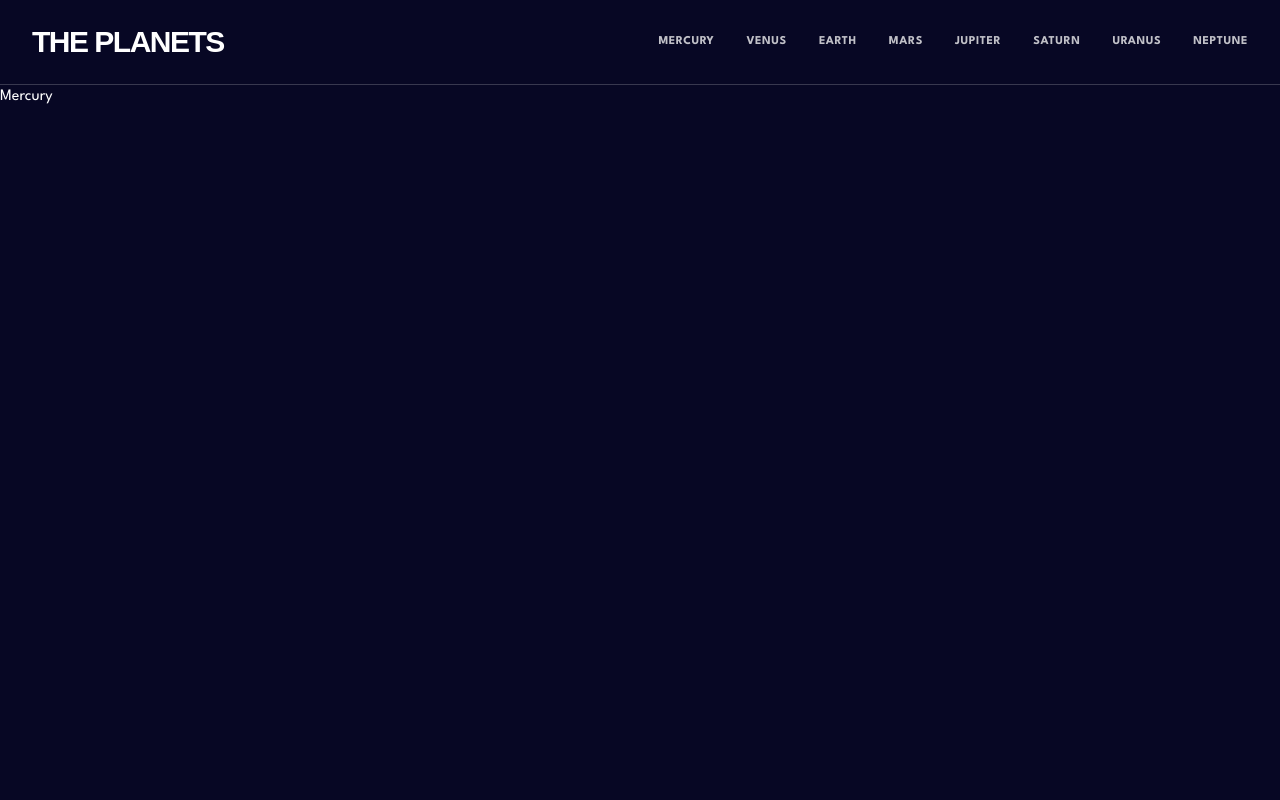
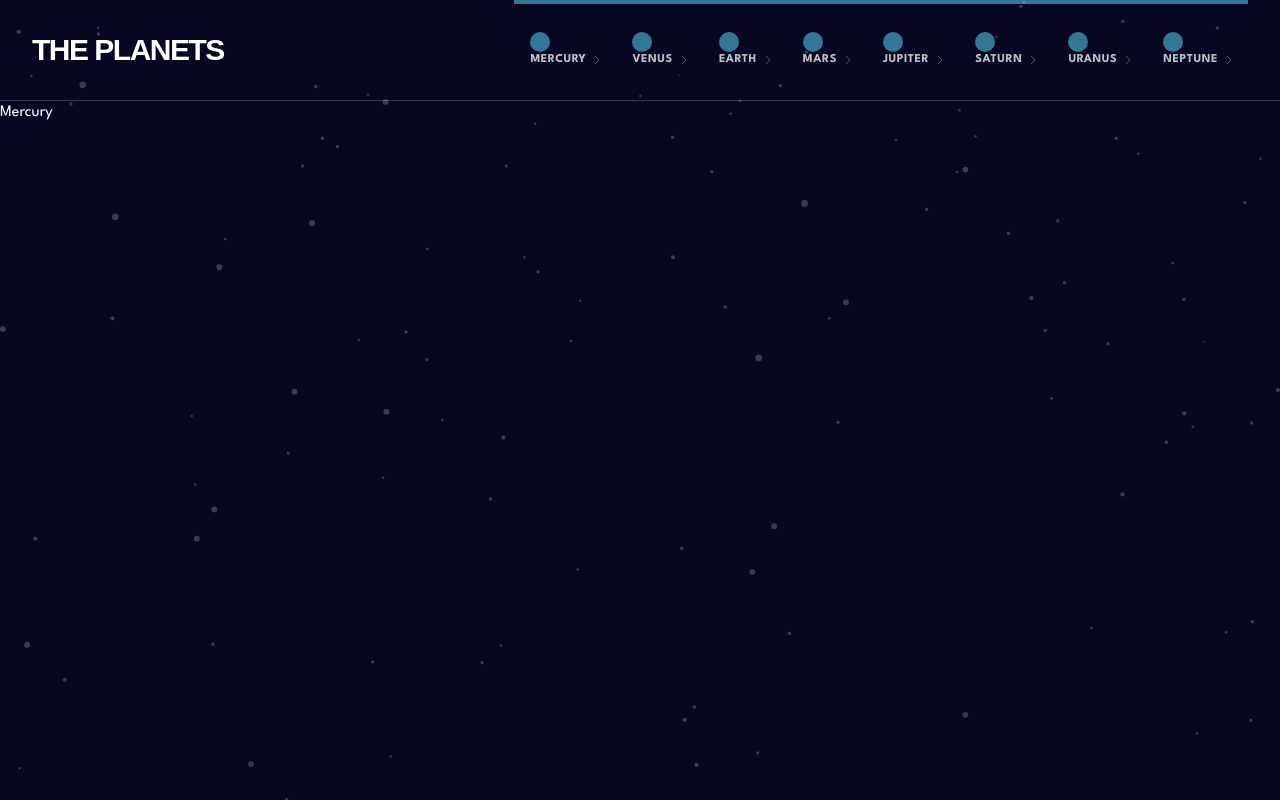
Before and after one commit to mattbegnoche/planets-react-tailwindcss, a React (Vite) app: page / in a window 1280 px wide. Built offline with nearby package versions, Linux system fonts and the light colour scheme.

Commit message:
Nav Link Elements Added

```diff
--- a/src/App.jsx
+++ b/src/App.jsx
@@ -1,15 +1,17 @@
 import { useState } from "react";
 import Navbar from "./Navbar";
 import Planets from "./Planets";
+import Stars from "./Stars";
 import data from "./data";
 
 function App() {
   const planetData = data;
   const [planet, setPlanet] = useState("");
   return (
-    <div className="bg-planetGray-900 min-h-screen text-white">
+    <div className="bg-planetGray-900 min-h-screen text-white ">
       <Navbar planetData={planetData} />
       <Planets planetData={planetData} />
+      <Stars />
     </div>
   );
 }
--- a/src/Navbar.jsx
+++ b/src/Navbar.jsx
@@ -2,11 +2,11 @@
 import Navlink from "./Navlink";
 export default function Navbar({ planetData }) {
   return (
-    <nav className="flex flex-row justify-between items-center px-8 py-6 border-b border-planetGray-700">
+    <nav className="flex flex-row justify-between items-center px-8 border-b border-planetGray-700">
       <span className="uppercase font-antonio font-semibold text-3xl tracking-tighter">
         The Planets
       </span>
-      <ul className="flex flex-row gap-8">
+      <ul className="flex flex-row">
         {planetData.map((planet) => (
           <Navlink key={planet.name} name={planet.name} />
         ))}
--- a/src/Navlink.jsx
+++ b/src/Navlink.jsx
@@ -1,10 +1,18 @@
 /* eslint-disable react/prop-types */
 import PropTypes from "prop-types";
+import iconCheveron from "./assets/icon-chevron.svg";
 
 export default function Navlink({ name }) {
   return (
-    <li className="uppercase text-xs font-bold tracking-wider opacity-75 hover:opacity-100">
+    <li className="uppercase relative text-xs font-bold tracking-wider opacity-75 hover:opacity-100 py-8 px-4">
+      <div className="absolute top-0 left-0 w-full h-1 bg-merucry"></div>
+      <div className="w-5 h-5 rounded-full bg-merucry"></div>
       {name}
+      <img
+        className="inline-block ml-2"
+        src={iconCheveron}
+        alt="Cheveron Icon"
+      />
     </li>
   );
 }
--- /dev/null
+++ b/src/Stars.jsx
@@ -0,0 +1,12 @@
+import backgroundStars from "./assets/background-stars.svg";
+export default function Stars() {
+  return (
+    <div>
+      <img
+        src={backgroundStars}
+        alt="stars"
+        className="absolute top-0 left-0 w-full h-full object-cover pointer-events-none"
+      />
+    </div>
+  );
+}
```
